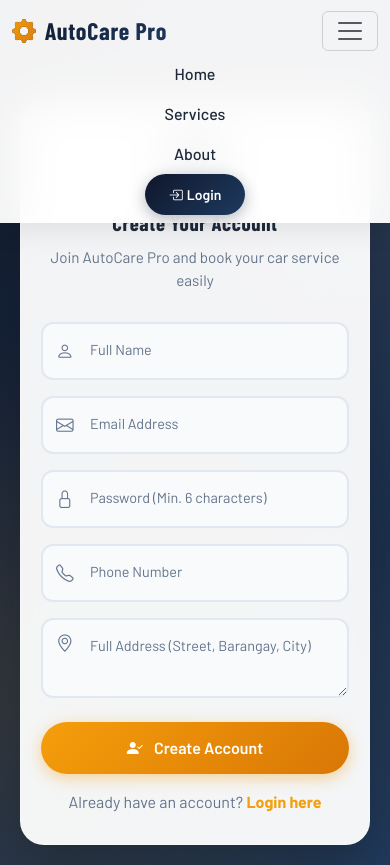
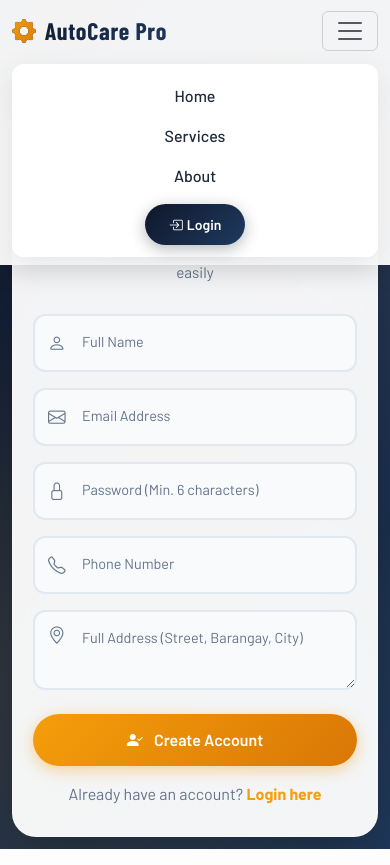
Before and after one commit to john-len/Maintenance-App, a PHP site: page /register.php in a window 390 px wide, after a click that opens the changed part. Run offline with PHP 8.4, Linux system fonts and the light colour scheme.

Commit message:
Use dvh units for mobile viewport height and improve mobile form UX
Add dvh (dynamic viewport height) fallbacks for better mobile browser support, prevent horizontal scroll on register page, increase input font-size to 16px to prevent iOS zoom, and improve navbar collapse styling on small screens.

```diff
--- a/register.php
+++ b/register.php
@@ -84,6 +84,10 @@ if ($_SERVER['REQUEST_METHOD'] === 'POST') {
             margin: 0;
             padding: 0;
             box-sizing: border-box;
+        }
+
+        html {
+            overflow-x: hidden;
         }
 
         body {
@@ -402,8 +406,30 @@ if ($_SERVER['REQUEST_METHOD'] === 'POST') {
 
         /* --- Responsive --- */
         @media (max-width: 576px) {
+            .register-container {
+                padding: 12px;
+            }
+
             .register-card {
                 padding: 30px 20px;
+            }
+
+            .form-floating > .form-control {
+                font-size: 16px;
+            }
+
+            .navbar-collapse {
+                background: rgba(255, 255, 255, 0.98);
+                padding: 12px 16px;
+                border-radius: 12px;
+                margin-top: 10px;
+                box-shadow: 0 10px 30px rgba(0, 0, 0, 0.1);
+            }
+
+            .navbar-nav .btn-main {
+                margin-left: 0 !important;
+                margin-top: 8px;
+                justify-content: center;
             }
 
             .register-card h2 {
```
Also changed, not shown: index.php (+8 -1 lines).
